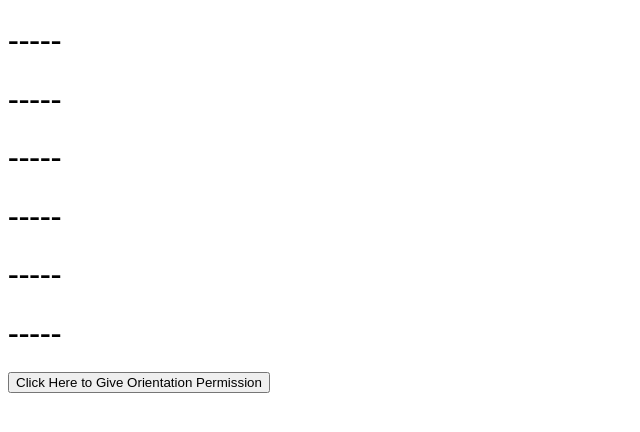
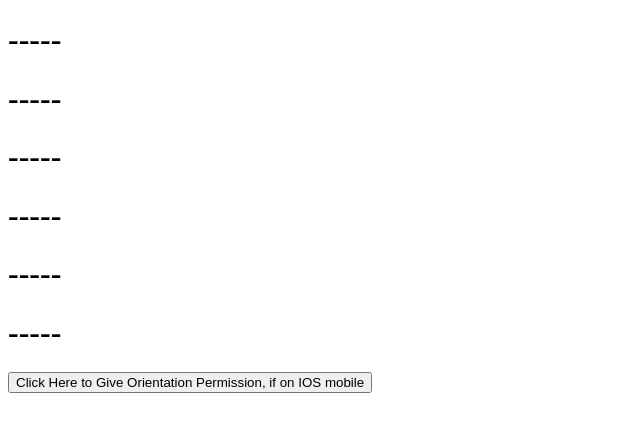
Before and after one commit to cjlangan/friend-locator, a plain HTML site: page index.html in a window 1280 px wide. Shown: the whole page, without its empty margins (0-640 px from the left). Drawn offline with Linux system fonts and the light colour scheme.

Commit message:
Change button text

```diff
--- a/index.html
+++ b/index.html
@@ -20,7 +20,7 @@
     </div>
 
     <div>
-        <button onclick='requestOrientationPermission();'> Click Here to Give Orientation Permission</button>
+        <button onclick='requestOrientationPermission();'> Click Here to Give Orientation Permission, if on IOS mobile</button>
     </div>
 
     <script src="javascript.js"></script>
```
